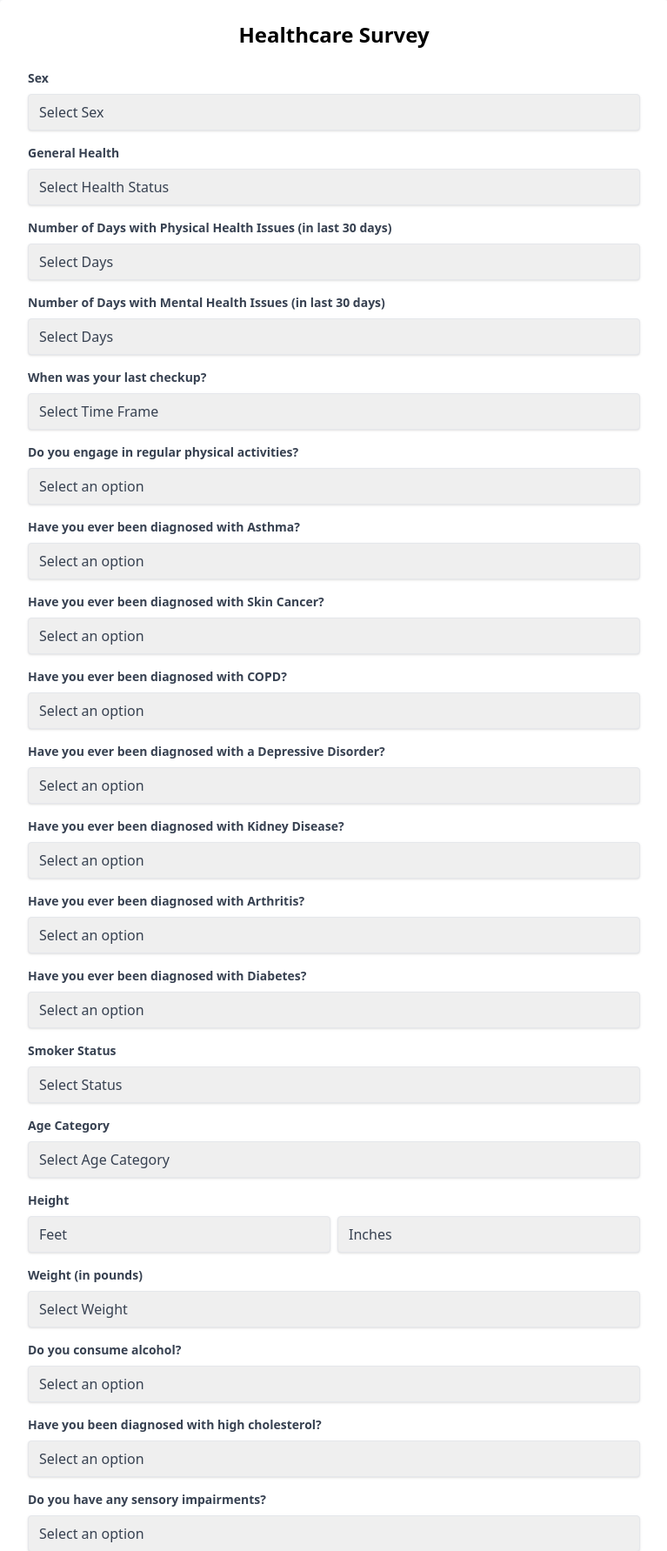
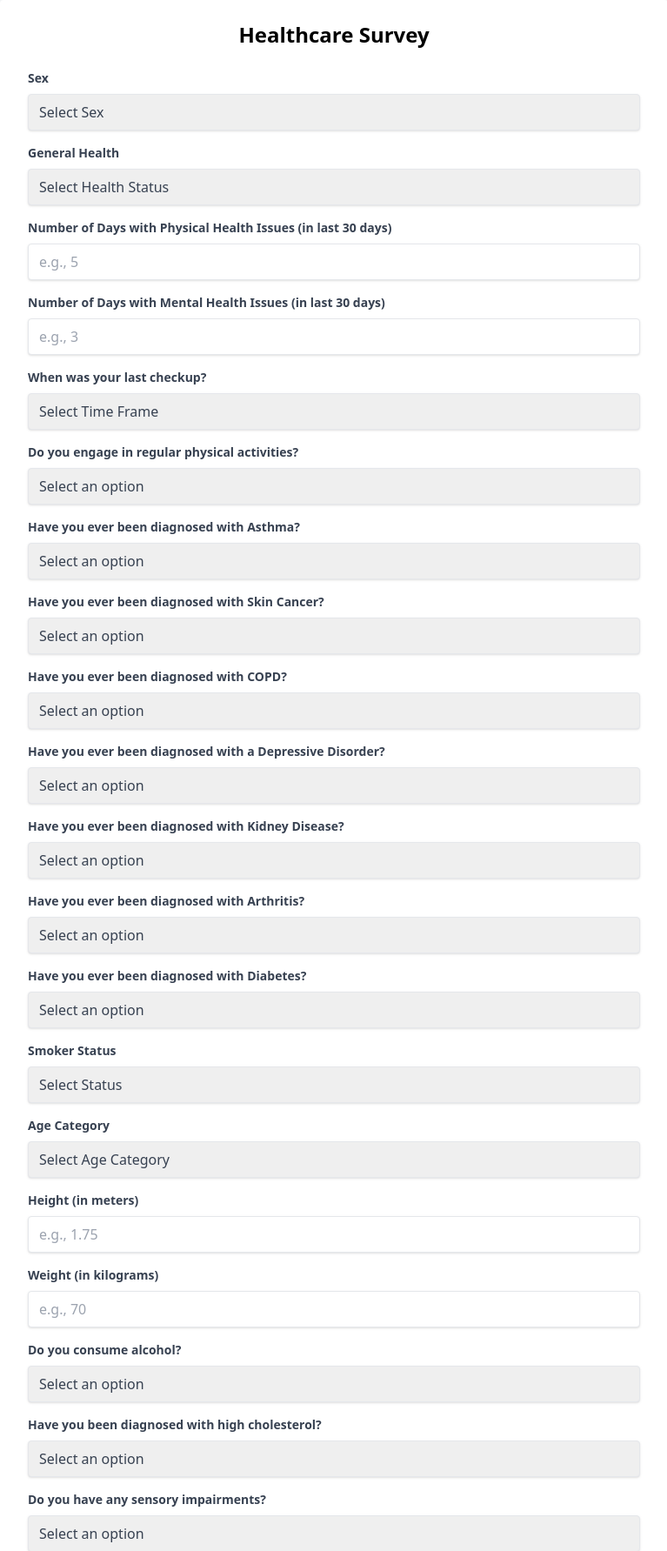
Before and after one commit to carrot2803/cvd-predictor, a Flask app: page / in a window 1280 px wide. Shown: the top 1783 px of the page at 87% size, without its empty margins (256-1023 px from the left). Run offline with Flask 3, Linux system fonts and the light colour scheme; some libraries are stand-ins or nearby versions.

Commit message:
updated ui

```diff
--- a/templates/index.html
+++ b/templates/index.html
@@ -41,19 +41,15 @@
                 </select>
             </div>
 
+
             <!-- Physical Health Days -->
             <div class="mb-4">
                 <label for="PhysicalHealthDays" class="block text-gray-700 text-sm font-bold mb-2">
                     Number of Days with Physical Health Issues (in last 30 days)
                 </label>
-                <select id="PhysicalHealthDays" name="PhysicalHealthDays" required
-                    class="shadow appearance-none border rounded w-full py-2 px-3 text-gray-700 focus:outline-none">
-                    <option value="">Select Days</option>
-                    <!-- Generate options from 1 to 30 -->
-                    {% for i in range(1, 31) %}
-                    <option value="{{ i }}">{{ i }}</option>
-                    {% endfor %}
-                </select>
+                <input type="number" id="PhysicalHealthDays" name="PhysicalHealthDays" min="0" max="30" required
+                    placeholder="e.g., 5"
+                    class="shadow appearance-none border rounded w-full py-2 px-3 text-gray-700 focus:outline-none" />
             </div>
 
             <!-- Mental Health Days -->
@@ -61,36 +57,10 @@
                 <label for="MentalHealthDays" class="block text-gray-700 text-sm font-bold mb-2">
                     Number of Days with Mental Health Issues (in last 30 days)
                 </label>
-                <select id="MentalHealthDays" name="MentalHealthDays" required
-                    class="shadow appearance-none border rounded w-full py-2 px-3 text-gray-700 focus:outline-none">
-                    <option value="">Select Days</option>
-                    <!-- Generate options from 1 to 30 -->
-                    {% for i in range(1, 31) %}
-                    <option value="{{ i }}">{{ i }}</option>
-                    {% endfor %}
-                </select>
-            </div>
-
-
-            <!-- Physical Health Days -->
-            <!-- <div class="mb-4">
-                <label for="PhysicalHealthDays" class="block text-gray-700 text-sm font-bold mb-2">
-                    Number of Days with Physical Health Issues (in last 30 days)
-                </label>
-                <input type="number" id="PhysicalHealthDays" name="PhysicalHealthDays" min="0" max="30" required
-                    placeholder="e.g., 5"
-                    class="shadow appearance-none border rounded w-full py-2 px-3 text-gray-700 focus:outline-none" />
-            </div> -->
-
-            <!-- Mental Health Days -->
-            <!-- <div class="mb-4">
-                <label for="MentalHealthDays" class="block text-gray-700 text-sm font-bold mb-2">
-                    Number of Days with Mental Health Issues (in last 30 days)
-                </label>
                 <input type="number" id="MentalHealthDays" name="MentalHealthDays" min="0" max="30" required
                     placeholder="e.g., 3"
                     class="shadow appearance-none border rounded w-full py-2 px-3 text-gray-700 focus:outline-none" />
-            </div> -->
+            </div>
 
             <!-- Last Checkup Time -->
             <div class="mb-4">
@@ -242,68 +212,25 @@
             </div>
 
             <!-- Height In Meters -->
-            <!-- <div class="mb-4">
+            <div class="mb-4">
                 <label for="HeightInMeters" class="block text-gray-700 text-sm font-bold mb-2">
                     Height (in meters)
                 </label>
                 <input type="number" step="0.01" id="HeightInMeters" name="HeightInMeters" required
                     placeholder="e.g., 1.75"
                     class="shadow appearance-none border rounded w-full py-2 px-3 text-gray-700 focus:outline-none" />
-            </div> -->
-            <div class="mb-4">
-                <label class="block text-gray-700 text-sm font-bold mb-2">
-                    Height
-                </label>
-                <div class="flex space-x-2">
-                    <select id="HeightFeet" name="HeightFeet" required
-                        class="shadow appearance-none border rounded w-1/2 py-2 px-3 text-gray-700 focus:outline-none">
-                        <option value="">Feet</option>
-                        <option value="3">3 ft</option>
-                        <option value="4">4 ft</option>
-                        <option value="5">5 ft</option>
-                        <option value="6">6 ft</option>
-                        <option value="7">7 ft</option>
-                    </select>
-                    <select id="HeightInches" name="HeightInches" required
-                        class="shadow appearance-none border rounded w-1/2 py-2 px-3 text-gray-700 focus:outline-none">
-                        <option value="">Inches</option>
-                        <option value="0">0 in</option>
-                        <option value="1">1 in</option>
-                        <option value="2">2 in</option>
-                        <option value="3">3 in</option>
-                        <option value="4">4 in</option>
-                        <option value="5">5 in</option>
-                        <option value="6">6 in</option>
-                        <option value="7">7 in</option>
-                        <option value="8">8 in</option>
-                        <option value="9">9 in</option>
-                        <option value="10">10 in</option>
-                        <option value="11">11 in</option>
-                    </select>
-                </div>
             </div>
 
             <!-- Weight In Kilograms -->
-            <!-- <div class="mb-4">
+            <div class="mb-4">
                 <label for="WeightInKilograms" class="block text-gray-700 text-sm font-bold mb-2">
                     Weight (in kilograms)
                 </label>
                 <input type="number" step="0.1" id="WeightInKilograms" name="WeightInKilograms" required
                     placeholder="e.g., 70"
                     class="shadow appearance-none border rounded w-full py-2 px-3 text-gray-700 focus:outline-none" />
-            </div> -->
-            <div class="mb-4">
-                <label for="WeightInPounds" class="block text-gray-700 text-sm font-bold mb-2">
-                    Weight (in pounds)
-                </label>
-                <select id="WeightInPounds" name="WeightInPounds" required
-                    class="shadow appearance-none border rounded w-full py-2 px-3 text-gray-700 focus:outline-none">
-                    <option value="">Select Weight</option>
-                    {% for lb in range(50, 301) %}
-                    <option value="{{ lb }}">{{ lb }} lbs</option>
-                    {% endfor %}
-                </select>
             </div>
+
 
             <!-- Alcohol Drinkers -->
             <div class="mb-4">
```
